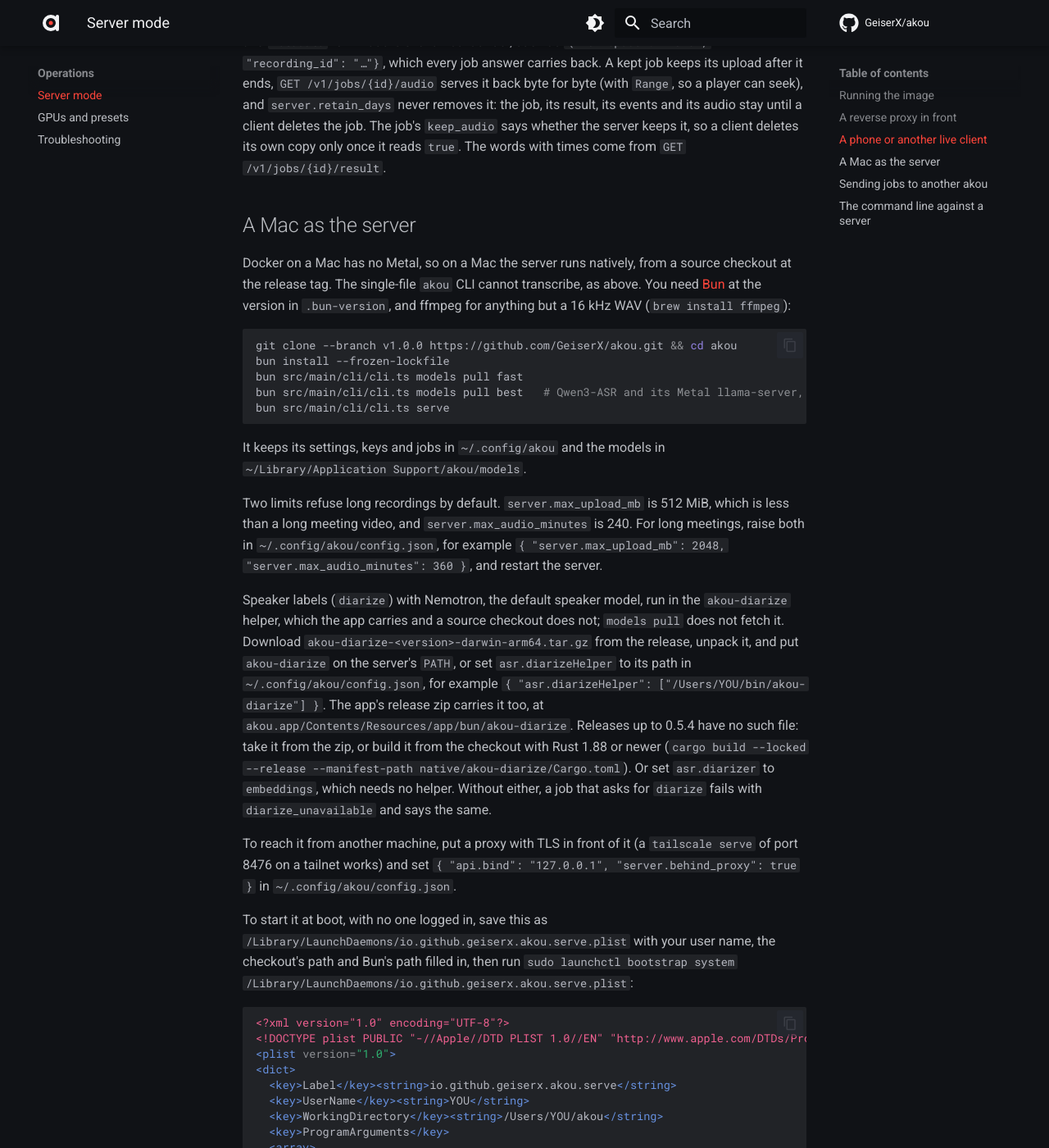
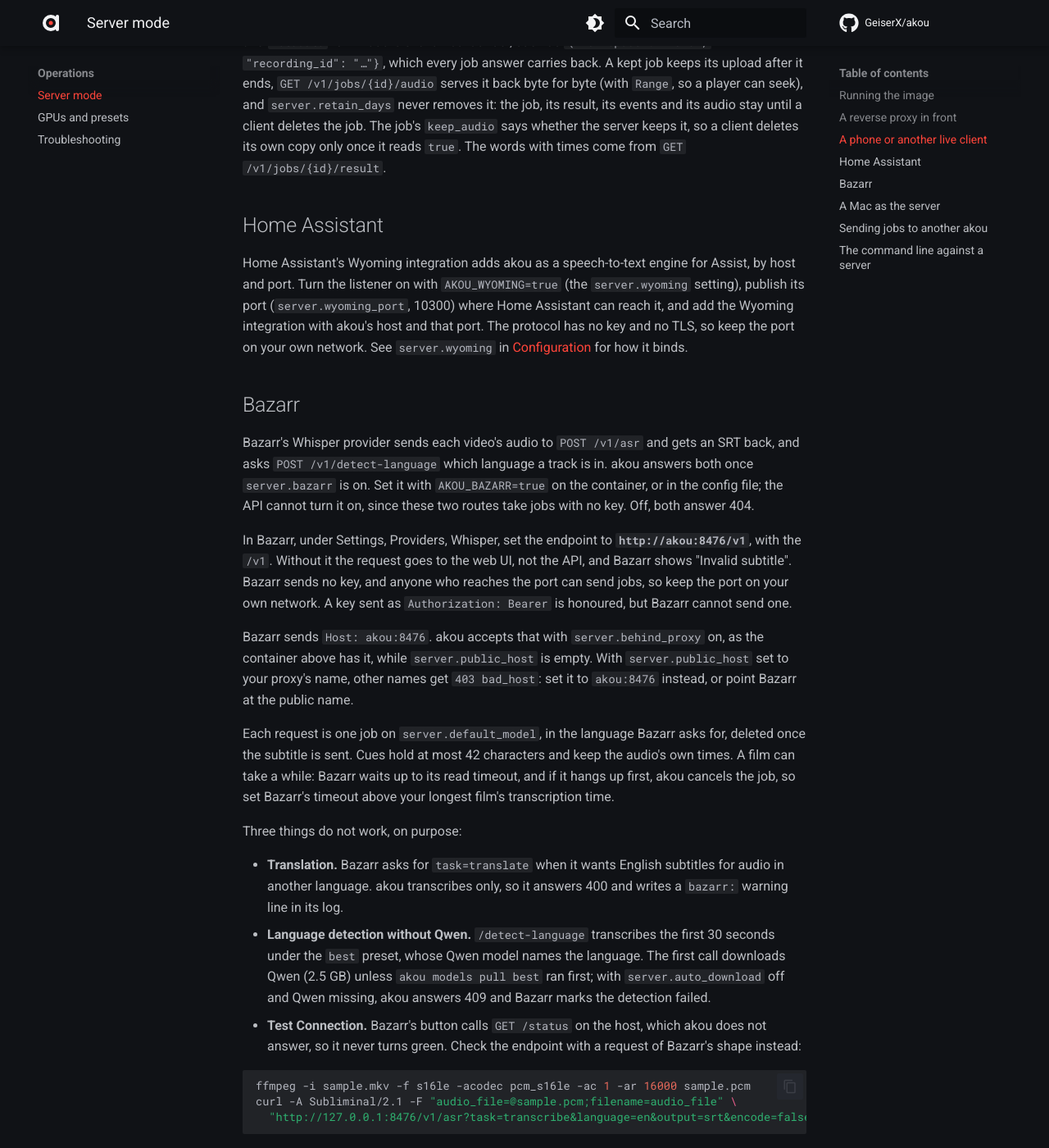
Before and after one commit to GeiserX/akou, an MkDocs documentation site: the page built from docs/server.md, in a window 1280 px wide and 1400 px high, scrolled down 6134 px. Shown: the whole window at 82% size. Built offline with MkDocs 1.6.1 and Material for MkDocs 9.7.7, drawn with Linux system fonts in a browser that asks for light colours; comment, search, counter and statistics services are not loaded; some of the changed text lies outside the part shown.

Commit message:
docs(server): say Wyoming and Bazarr are built, and how to point Bazarr at akou
Refs akou-5an.39

````diff
--- a/docs/server.md
+++ b/docs/server.md
@@ -1,6 +1,6 @@
 # Server mode
 
-akou also runs as a self-hosted transcription server: one Docker image on linux/amd64 and linux/arm64, running the same core as the desktop app. A program uploads an audio file, gets a job id back at once, and reads one result with text, language, words, segments and the engine that made it, by long-poll, by an event feed, or by a signed webhook. The server also speaks the OpenAI transcription endpoint, `POST /v1/audio/transcriptions`, so a program written for OpenAI's speech-to-text can point at it instead. The Wyoming protocol, which Home Assistant speaks, and Bazarr's `/asr` are planned and not built yet. There is no akou cloud and no relay: the server is your own box, reached by your own programs.
+akou also runs as a self-hosted transcription server: one Docker image on linux/amd64 and linux/arm64, running the same core as the desktop app. A program uploads an audio file, gets a job id back at once, and reads one result with text, language, words, segments and the engine that made it, by long-poll, by an event feed, or by a signed webhook. The server also speaks the OpenAI transcription endpoint, `POST /v1/audio/transcriptions`, so a program written for OpenAI's speech-to-text can point at it instead. It also speaks the Wyoming protocol, for Home Assistant Assist, and Bazarr's `/asr`, each one setting away ([Home Assistant](#home-assistant), [Bazarr](#bazarr)). There is no akou cloud and no relay: the server is your own box, reached by your own programs.
 
 You do not need server mode to transcribe a file on your own Mac: the desktop app takes `akou transcribe FILE` with its own token ([Usage](usage.md#transcribing-a-file)). Server mode is for other programs and other machines, with keys.
 
@@ -133,6 +133,34 @@
 
 **The recording, kept.** At the end, upload the file as a job: `POST /v1/jobs` with `keep_audio=true`, an `Idempotency-Key` header of the recording's own id (a retried upload gets the first job back), and `metadata` for what the client files it under, such as `{"workspace": "home", "recording_id": "…"}`, which every job answer carries back. A kept job keeps its upload after it ends, `GET /v1/jobs/{id}/audio` serves it back byte for byte (with `Range`, so a player can seek), and `server.retain_days` never removes it: the job, its result, its events and its audio stay until a client deletes the job. The job's `keep_audio` says whether the server keeps it, so a client deletes its own copy only once it reads `true`. The words with times come from `GET /v1/jobs/{id}/result`.
 
+## Home Assistant
+
+Home Assistant's Wyoming integration adds akou as a speech-to-text engine for Assist, by host and port. Turn the listener on with `AKOU_WYOMING=true` (the `server.wyoming` setting), publish its port (`server.wyoming_port`, 10300) where Home Assistant can reach it, and add the Wyoming integration with akou's host and that port. The protocol has no key and no TLS, so keep the port on your own network. See `server.wyoming` in [Configuration](configuration.md) for how it binds.
+
+## Bazarr
+
+Bazarr's Whisper provider sends each video's audio to `POST /v1/asr` and gets an SRT back, and asks `POST /v1/detect-language` which language a track is in. akou answers both once `server.bazarr` is on. Set it with `AKOU_BAZARR=true` on the container, or in the config file; the API cannot turn it on, since these two routes take jobs with no key. Off, both answer 404.
+
+In Bazarr, under Settings, Providers, Whisper, set the endpoint to **`http://akou:8476/v1`**, with the `/v1`. Without it the request goes to the web UI, not the API, and Bazarr shows "Invalid subtitle". Bazarr sends no key, and anyone who reaches the port can send jobs, so keep the port on your own network. A key sent as `Authorization: Bearer` is honoured, but Bazarr cannot send one.
+
+Bazarr sends `Host: akou:8476`. akou accepts that with `server.behind_proxy` on, as the container above has it, while `server.public_host` is empty. With `server.public_host` set to your proxy's name, other names get `403 bad_host`: set it to `akou:8476` instead, or point Bazarr at the public name.
+
+Each request is one job on `server.default_model`, in the language Bazarr asks for, deleted once the subtitle is sent. Cues hold at most 42 characters and keep the audio's own times. A film can take a while: Bazarr waits up to its read timeout, and if it hangs up first, akou cancels the job, so set Bazarr's timeout above your longest film's transcription time.
+
+Three things do not work, on purpose:
+
+- **Translation.** Bazarr asks for `task=translate` when it wants English subtitles for audio in another language. akou transcribes only, so it answers 400 and writes a `bazarr:` warning line in its log.
+- **Language detection without Qwen.** `/detect-language` transcribes the first 30 seconds under the `best` preset, whose Qwen model names the language. The first call downloads Qwen (2.5 GB) unless `akou models pull best` ran first; with `server.auto_download` off and Qwen missing, akou answers 409 and Bazarr marks the detection failed.
+- **Test Connection.** Bazarr's button calls `GET /status` on the host, which akou does not answer, so it never turns green. Check the endpoint with a request of Bazarr's shape instead:
+
+```sh
+ffmpeg -i sample.mkv -f s16le -acodec pcm_s16le -ac 1 -ar 16000 sample.pcm
+curl -A Subliminal/2.1 -F "audio_file=@sample.pcm;filename=audio_file" \
+  "http://127.0.0.1:8476/v1/asr?task=transcribe&language=en&output=srt&encode=false"
+```
+
+Bazarr reads only the body of an answer, so any refusal (a full queue, a missing model, a file too long) becomes "Invalid subtitle" there. Each one is also a `bazarr:` warning line in akou's log, with the error code.
+
 ## A Mac as the server
 
 Docker on a Mac has no Metal, so on a Mac the server runs natively, from a source checkout at the release tag. The single-file `akou` CLI cannot transcribe, as above. You need [Bun](https://bun.sh) at the version in `.bun-version`, and ffmpeg for anything but a 16 kHz WAV (`brew install ffmpeg`):
````
Also changed, not shown: README.md (+1 -1 lines), docs/index.md (+1 -1 lines), docs/ux/SERVER.md (+2 -2 lines).
